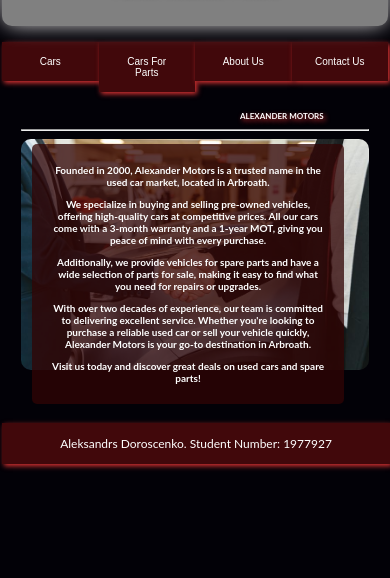
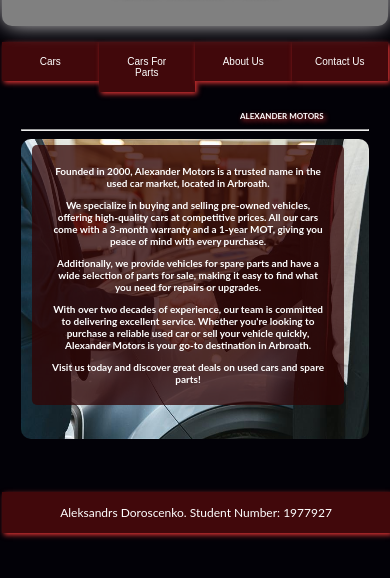
Before and after one commit to Alex9895/Alex9895, a plain HTML site: page AboutUs.html in a window 390 px wide. Shown: the part 86-664 px from the top of the page. Drawn offline with Linux system fonts and the light colour scheme.

Commit message:
Update style.css

```diff
--- a/style.css
+++ b/style.css
@@ -969,6 +969,10 @@ width: 90%;
     font-size: 8px;
   }
 
+.aboutUscontent img{
+    height: 300px;
+ }
+
   .text {
     width: 90%;
     left: 3%;
```
